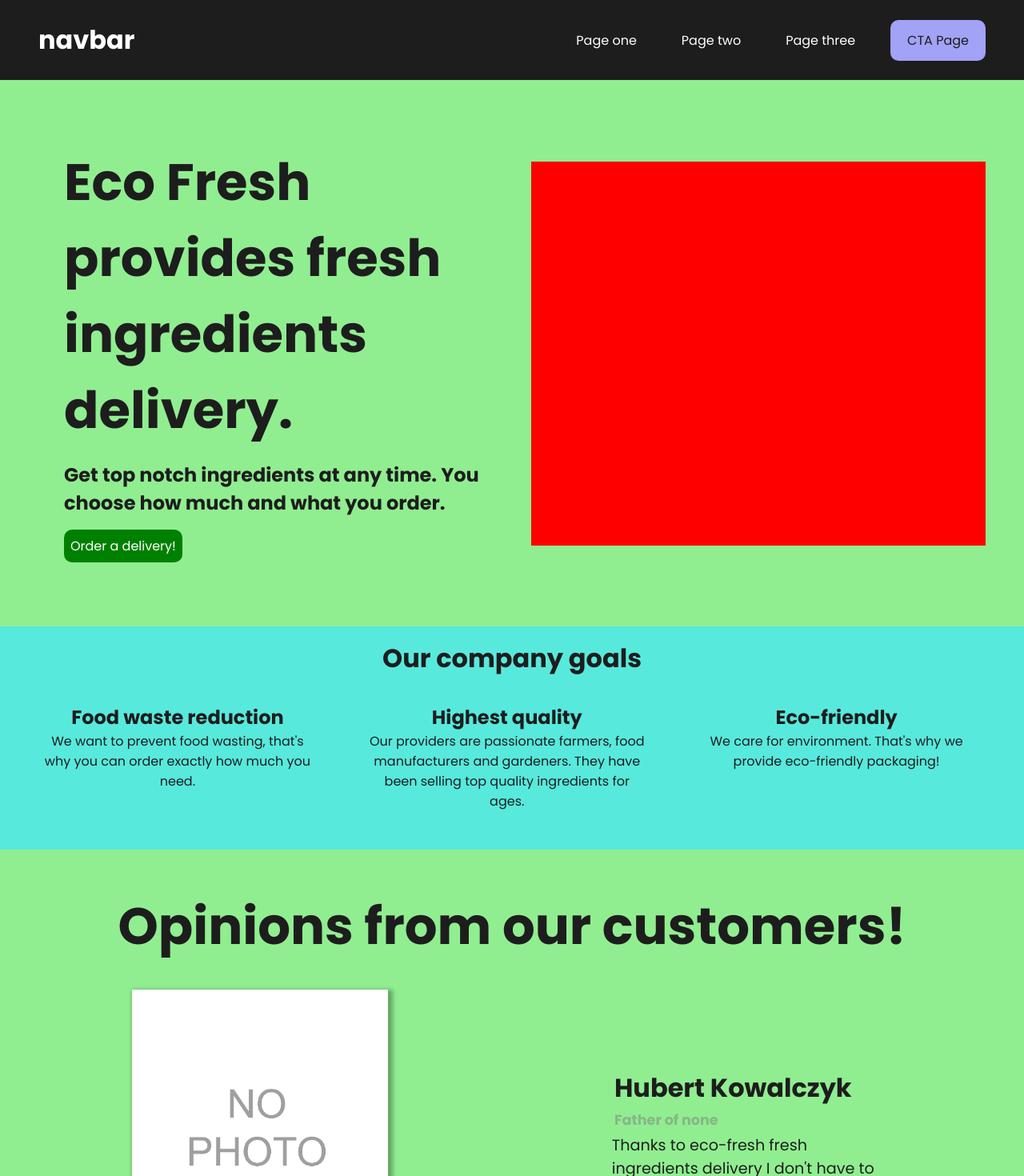
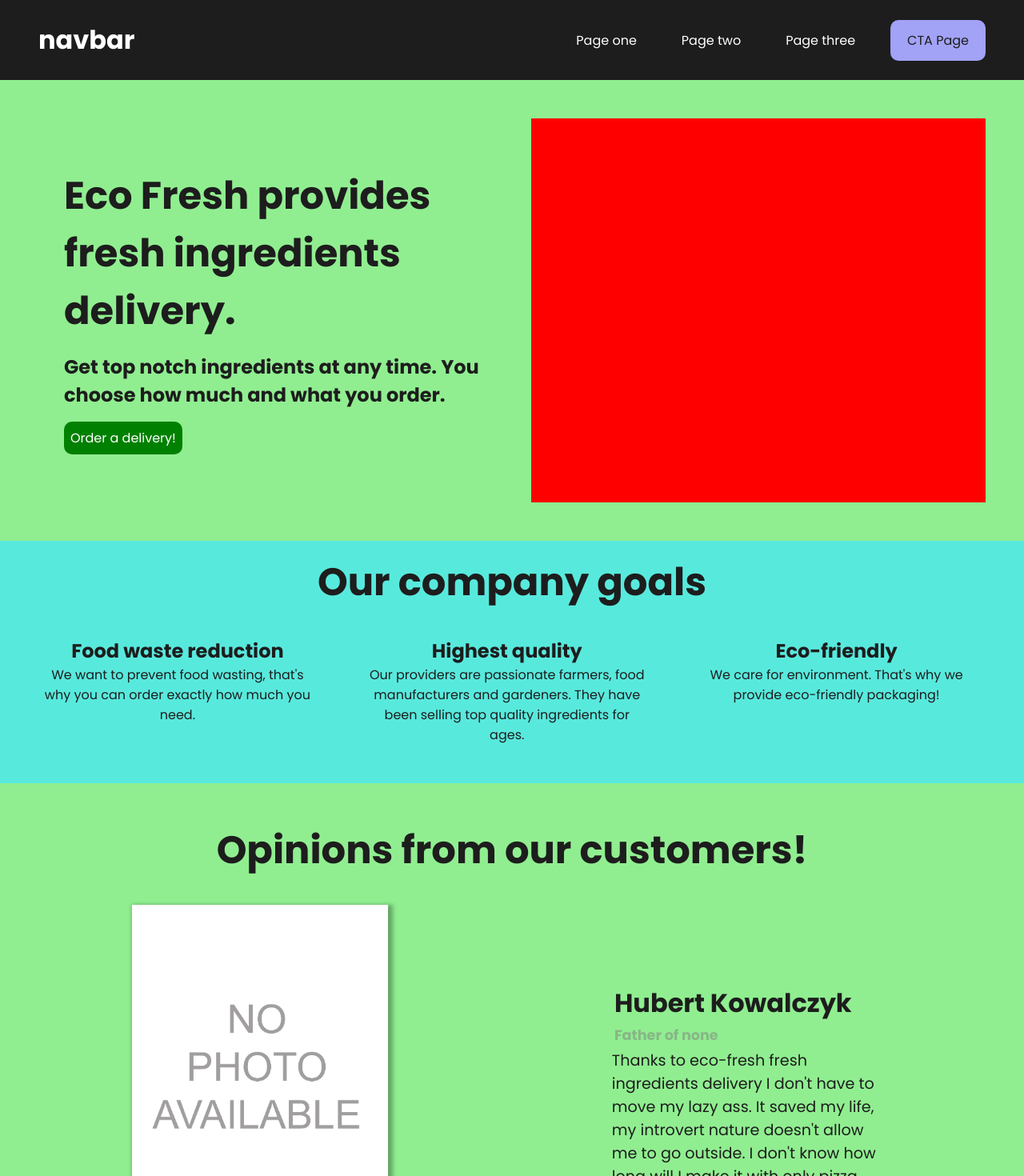
Before and after one commit to hubert123490/eco-fresh-frontend, a React (Create React App) app: page / in a window 1280 px wide. Shown: the top 1470 px of the page at 80% size. Built offline with nearby package versions, Linux system fonts and the light colour scheme.

Commit message:
Adjust font sizes

```diff
--- a/src/components/LandingPage/CompanyValues.js
+++ b/src/components/LandingPage/CompanyValues.js
@@ -4,7 +4,7 @@ const CompanyValues = () => {
   return (
     <div className={classes["values"]}>
       <div className={classes["values__label"]}>
-        <h1>Our company goals</h1>
+        <h1 className={classes["values__label--title"]}>Our company goals</h1>
         <ul className={classes["values__label--list"]}>
           <li className={classes["values__label--list__item"]}>
             <h2>Food waste reduction</h2>
--- a/src/components/LandingPage/CompanyValues.module.scss
+++ b/src/components/LandingPage/CompanyValues.module.scss
@@ -7,10 +7,18 @@
     color: $dark;
     padding: 1rem;
     display: flex;
+    font-size: 1rem;
 
     &__label {
         width: 100%;
         text-align: center;
+
+        &--title {
+
+            @include breakpoint(md) {
+                font-size: 3rem;
+            }
+        }
 
         &--list {
             padding: 0;
--- a/src/components/LandingPage/CustormersStories/CustomerStories.module.scss
+++ b/src/components/LandingPage/CustormersStories/CustomerStories.module.scss
@@ -18,6 +18,10 @@
     font-size: 1.2rem;
 
     @include breakpoint(md) {
+      h1 {
+        font-size: 3rem;
+      }
+
       font-size: 2rem;
     }
   }
--- a/src/components/LandingPage/Queries/Queries.module.scss
+++ b/src/components/LandingPage/Queries/Queries.module.scss
@@ -8,6 +8,10 @@
 
   &__label {
     text-align: center;
+
+    @include breakpoint(md) {
+      font-size: 3rem;
+    }
   }
 
   &__container {
--- a/src/components/LandingPage/Welcome.module.scss
+++ b/src/components/LandingPage/Welcome.module.scss
@@ -34,7 +34,7 @@
             margin: 1rem;
 
             h1 {
-                font-size: 4rem;
+                font-size: 3rem;
                 margin-bottom: 1rem;
             }
 
```
